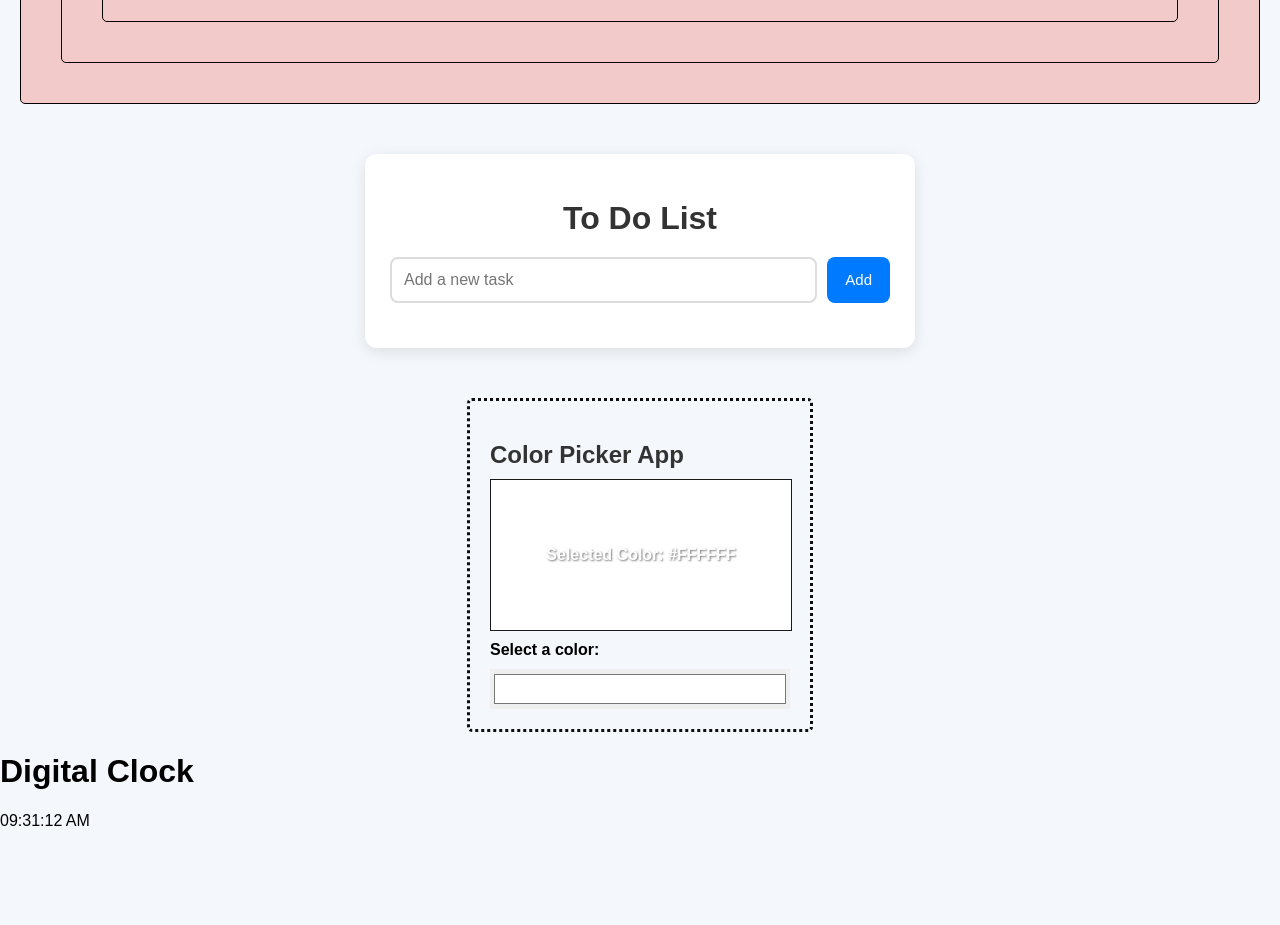
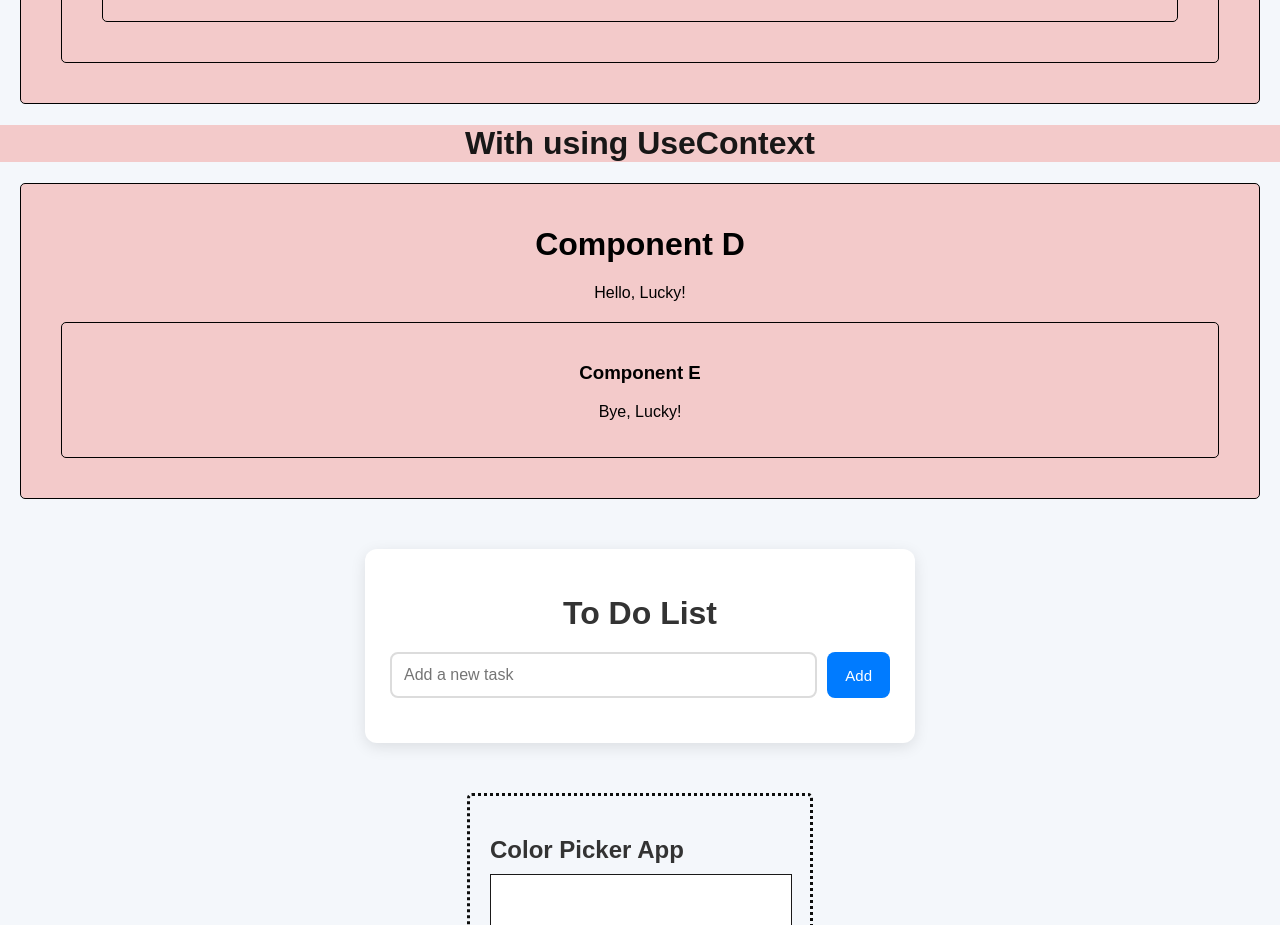
Before and after one commit to gowrivenneti/React-Learning, a React (Vite) app: page / in a window 1280 px wide. Shown: the part 5060-5985 px from the top of the page. Before the commit the page ends 5906 px from the top, so only its background shows below. Built offline with nearby package versions, Linux system fonts and the light colour scheme.

Commit message:
With using UseContext concept is added

```diff
--- a/src/App2.jsx
+++ b/src/App2.jsx
@@ -10,6 +10,7 @@ import UpdateObjInArr from './UpdateObjInArr.jsx'
 import UseEffect from './UseEffect.jsx'
 import WidthHeightUE from './WidthHeightUE.jsx'
 import ComponentA from './ComponentA.jsx'
+import ComponentD from './ComponentD.jsx'
 function App2() {
     return (
         <div>
@@ -25,6 +26,7 @@ function App2() {
             <UseEffect />
             <WidthHeightUE />
             <ComponentA />
+            <ComponentD />
         </div>
     )
 }
--- /dev/null
+++ b/src/ComponentD.jsx
@@ -0,0 +1,19 @@
+import React, {useState,createContext}from 'react';
+import ComponentE from './ComponentE';
+export const UserContext = createContext();
+function ComponentD() {
+    const [user,setUser] = useState("Lucky");
+  return (
+    <div>
+    <h1 className="with-props">With using UseContext</h1>
+    <div className="box-1">
+      <h1>Component D</h1>
+      <UserContext.Provider value={user}>
+      <p>Hello, {user}!</p>
+       <ComponentE />
+       </UserContext.Provider>
+    </div>
+    </div>
+  );
+}
+export default ComponentD;
--- /dev/null
+++ b/src/ComponentE.jsx
@@ -0,0 +1,12 @@
+import {useContext} from 'react';
+import {UserContext} from './ComponentD.jsx';
+function ComponentE(){
+    const user = useContext(UserContext);
+    return(
+        <div className="box-1">
+            <h3>Component E</h3>
+            <p>Bye, {user}!</p>
+        </div>
+    );
+}
+export default ComponentE;
```
